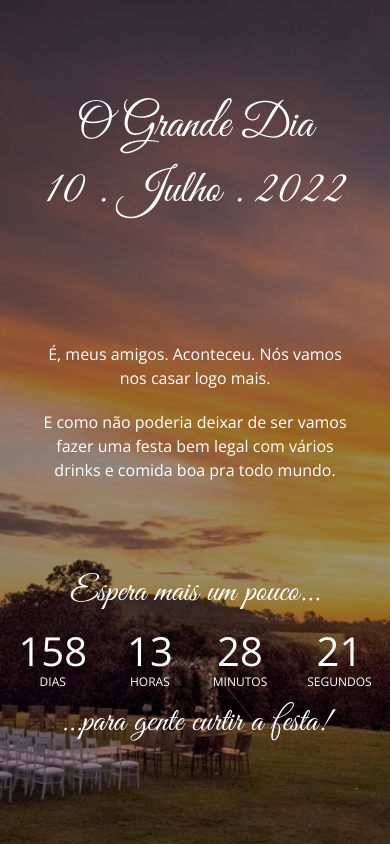
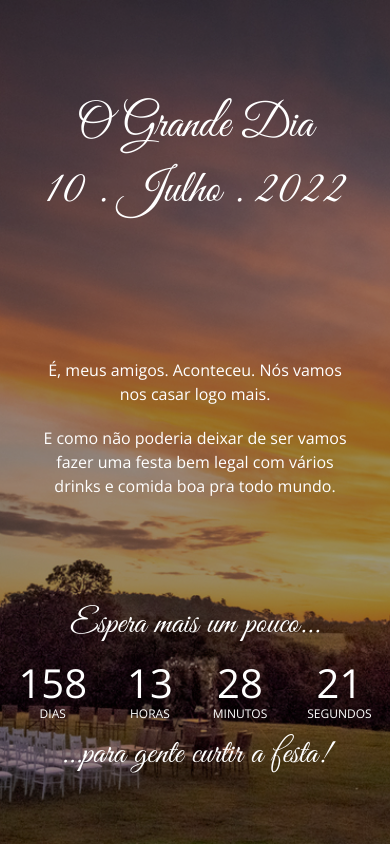
Before and after one commit to afagundes/casamento, a Next.js app: page / in a window 390 px wide. Shown: the part 1697-2541 px from the top of the page. Built offline with nearby package versions, Linux system fonts and the light colour scheme.

Commit message:
ajustes de layout para celular e tablet

```diff
--- a/components/save-the-date/save-the-date.module.css
+++ b/components/save-the-date/save-the-date.module.css
@@ -49,16 +49,14 @@
         font-size: 2.9rem;
     }
 
-    .messageContainer {
-        margin-top: 6rem;
+    .messageContainer,
+    .timerContainer
+    {
+        margin-top: 7rem;
     }
 
     .message {
         margin-top: 20px;
-    }
-
-    .timerContainer {
-        margin-top: 6rem;
     }
 }
 
--- a/components/welcome/welcome.module.css
+++ b/components/welcome/welcome.module.css
@@ -63,7 +63,7 @@
 /* Mobile */
 @media (max-width: 480px) {
     .title {
-        margin-bottom: 10vh;
+        margin-bottom: 8vh;
         font-size: 120px;
     }
 
```
